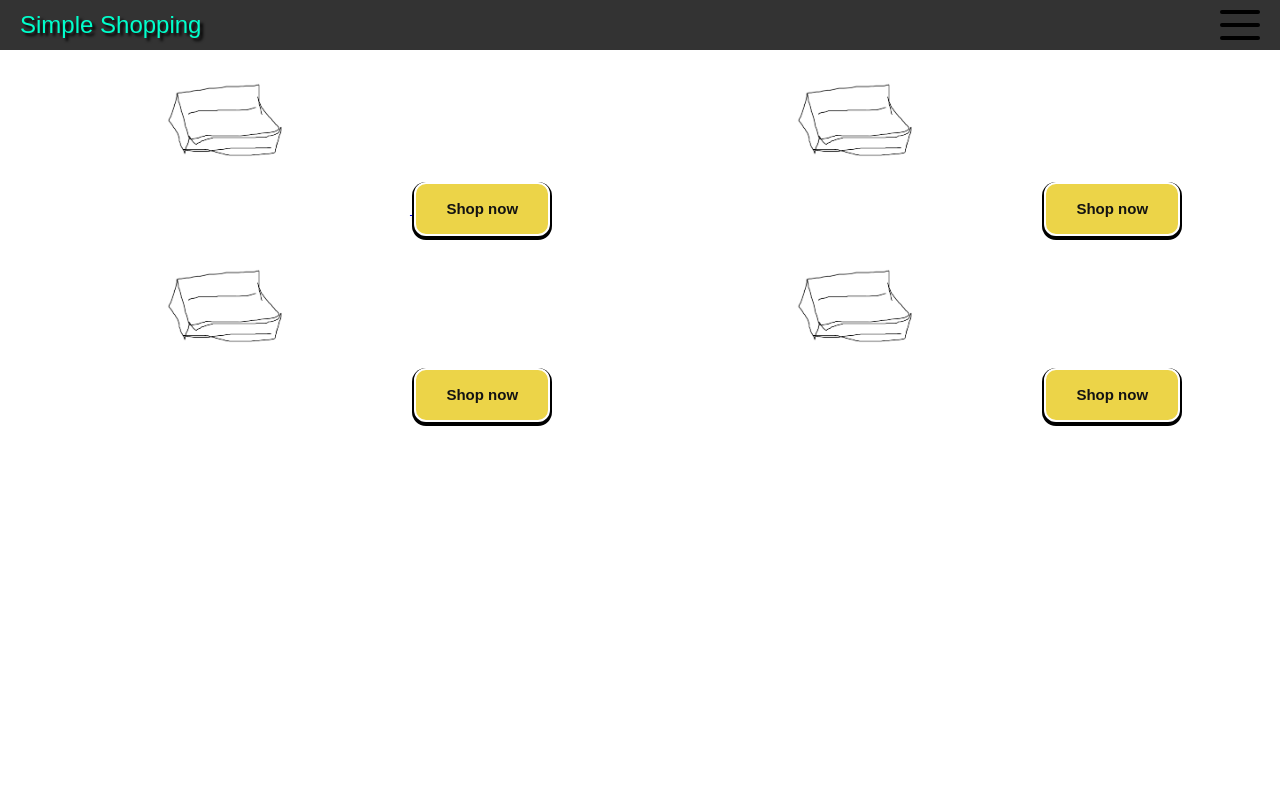
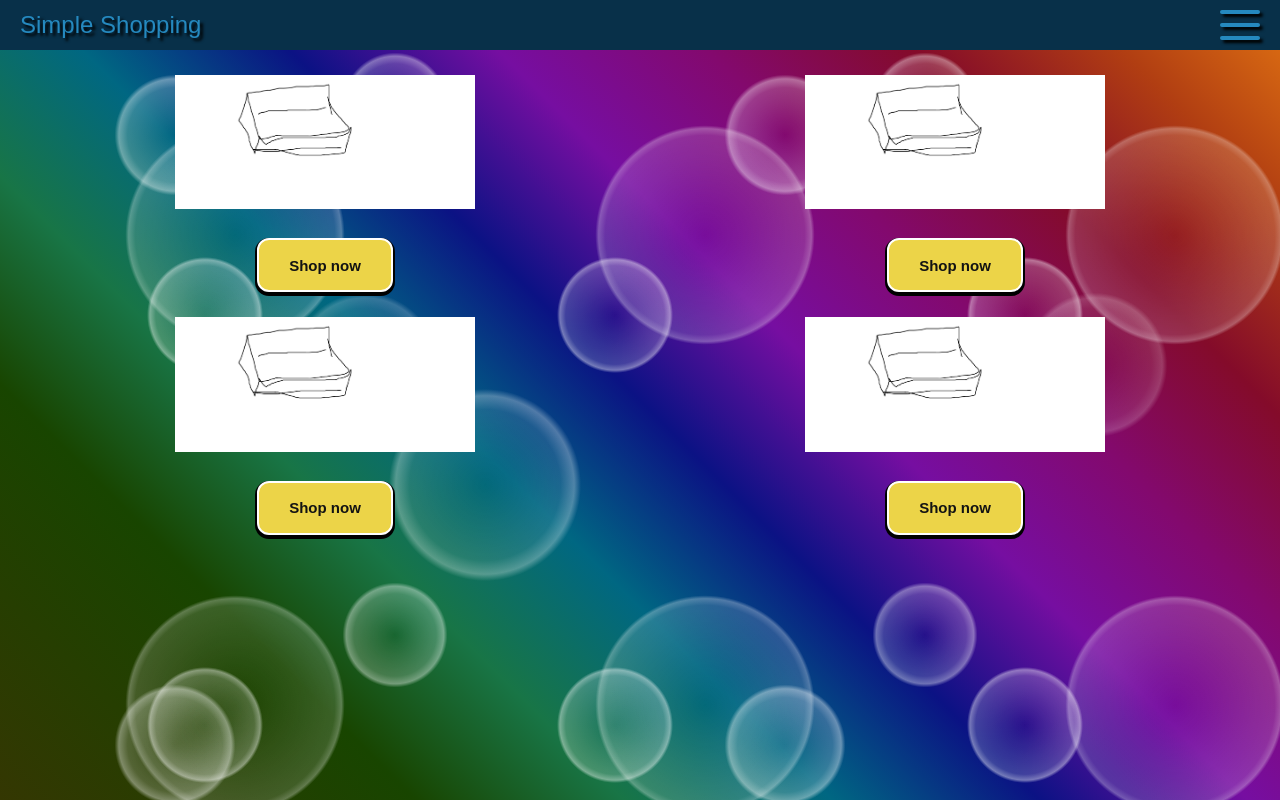
Before and after one commit to 1000game/1000game.github.io, a PHP site: page / in a window 1280 px wide. Run offline with PHP 8.4, Linux system fonts and the light colour scheme; some web fonts are replaced.

Commit message:
Update styles.css

```diff
--- a/styles.css
+++ b/styles.css
@@ -6,7 +6,7 @@ body {
 
 .header {
     background-color: #04086b;
-    color: #1e9662;
+    color: #ffffff;
     padding: 10px 0;
     text-align: center;
 }
@@ -16,12 +16,14 @@ body {
     justify-content: space-between;
     align-items: center;
     padding: 10px 20px;
-    background-color: #333333;
+    background-color:  #083049;
 }
 
 .top-nav .logo {
     font-size: 1.5em;
-    color: #00ffcc;
+   color:  #2589bf;
+
+
 }
 
 .slide-menu {
@@ -69,13 +71,13 @@ body {
 .product-grid a img::after {
     content: "";
     display: block;
-    width: 100%;
-    height: 100%;
+    width: 120%;
+    height: 120%;
     position: absolute;
     top: 0;
     left: 0;
     pointer-events: none;
-    border-radius: 50%;
+    border-radius: 80%;
     box-shadow: 0 0 15px rgba(0, 255, 255, 0.5), 0 0 30px rgba(0, 255, 255, 0.3), 0 0 45px rgba(0, 255, 255, 0.1);
     transition: transform 0.3s, opacity 0.3s;
     transform: scale(1);
@@ -90,8 +92,8 @@ body {
 .burger {
     position: relative;
     width: 40px;
-    height: 30px;
-    background: transparent;
+    height:30px;
+    /*background: transparent;*/
     cursor: pointer;
     display: block;
     z-index: 4;
@@ -106,12 +108,13 @@ body {
     position: absolute;
     height: 4px;
     width: 100%;
-    background: black;
+    background:  #2589bf;
     border-radius: 9px;
     opacity: 1;
     left: 0;
     transform: rotate(0deg);
     transition: .25s ease-in-out;
+    box-shadow: 3px 3px 3px #000000;
 }
 
 .burger span:nth-of-type(1) {
@@ -151,16 +154,18 @@ body {
 /* Adjust product grid layout */
 .product-item {
     text-align: center;
+    width: 400;
+    max-width: 400px;
 }
 
 .product-item img {
-    width: 100%;
-    max-width: 300px;
-    border: 5px solid transparent;
+    width: 400%;
+    max-width: 400px;
+    border: 8px solid transparent;
 }
 
 .product-item .btn {
-    margin-top: 10px;
+    margin-top: 20px;
 }
 
 /* Ensure buttons are under the slide menu when it opens */
@@ -209,3 +214,65 @@ body {
 .btn:active {
     transform: scale(0.9);
 }
+
+.container {
+    width: 100vw;
+    height: 100vh;
+    background: radial-gradient(
+          rgba(255, 255, 255, 0) 0,
+          rgba(255, 255, 255, 0.15) 30%,
+          rgba(255, 255, 255, 0.3) 32%,
+          rgba(255, 255, 255, 0) 33%
+        )
+        0 0,
+      radial-gradient(
+          rgba(255, 255, 255, 0) 0,
+          rgba(255, 255, 255, 0.1) 11%,
+          rgba(255, 255, 255, 0.3) 13%,
+          rgba(255, 255, 255, 0) 14%
+        )
+        0 0,
+      radial-gradient(
+          rgba(255, 255, 255, 0) 0,
+          rgba(255, 255, 255, 0.2) 17%,
+          rgba(255, 255, 255, 0.43) 19%,
+          rgba(255, 255, 255, 0) 20%
+        )
+        0 110px,
+      radial-gradient(
+          rgba(255, 255, 255, 0) 0,
+          rgba(255, 255, 255, 0.2) 11%,
+          rgba(255, 255, 255, 0.4) 13%,
+          rgba(255, 255, 255, 0) 14%
+        ) -130px -170px,
+      radial-gradient(
+          rgba(255, 255, 255, 0) 0,
+          rgba(255, 255, 255, 0.2) 11%,
+          rgba(255, 255, 255, 0.4) 13%,
+          rgba(255, 255, 255, 0) 14%
+        )
+        130px 370px,
+      radial-gradient(
+          rgba(255, 255, 255, 0) 0,
+          rgba(255, 255, 255, 0.1) 11%,
+          rgba(255, 255, 255, 0.2) 13%,
+          rgba(255, 255, 255, 0) 14%
+        )
+        0 0,
+      linear-gradient(
+        45deg,
+        #343702 0%,
+        #184500 20%,
+        #187546 30%,
+        #006782 40%,
+        #0b1284 50%,
+        #760ea1 60%,
+        #83096e 70%,
+        #840b2a 80%,
+        #b13e12 90%,
+        #e27412 100%
+      );
+    background-size: 470px 470px, 970px 970px, 410px 410px, 610px 610px,
+      530px 530px, 730px 730px, 100% 100%;
+    background-color: #840b2a;
+  }
```
